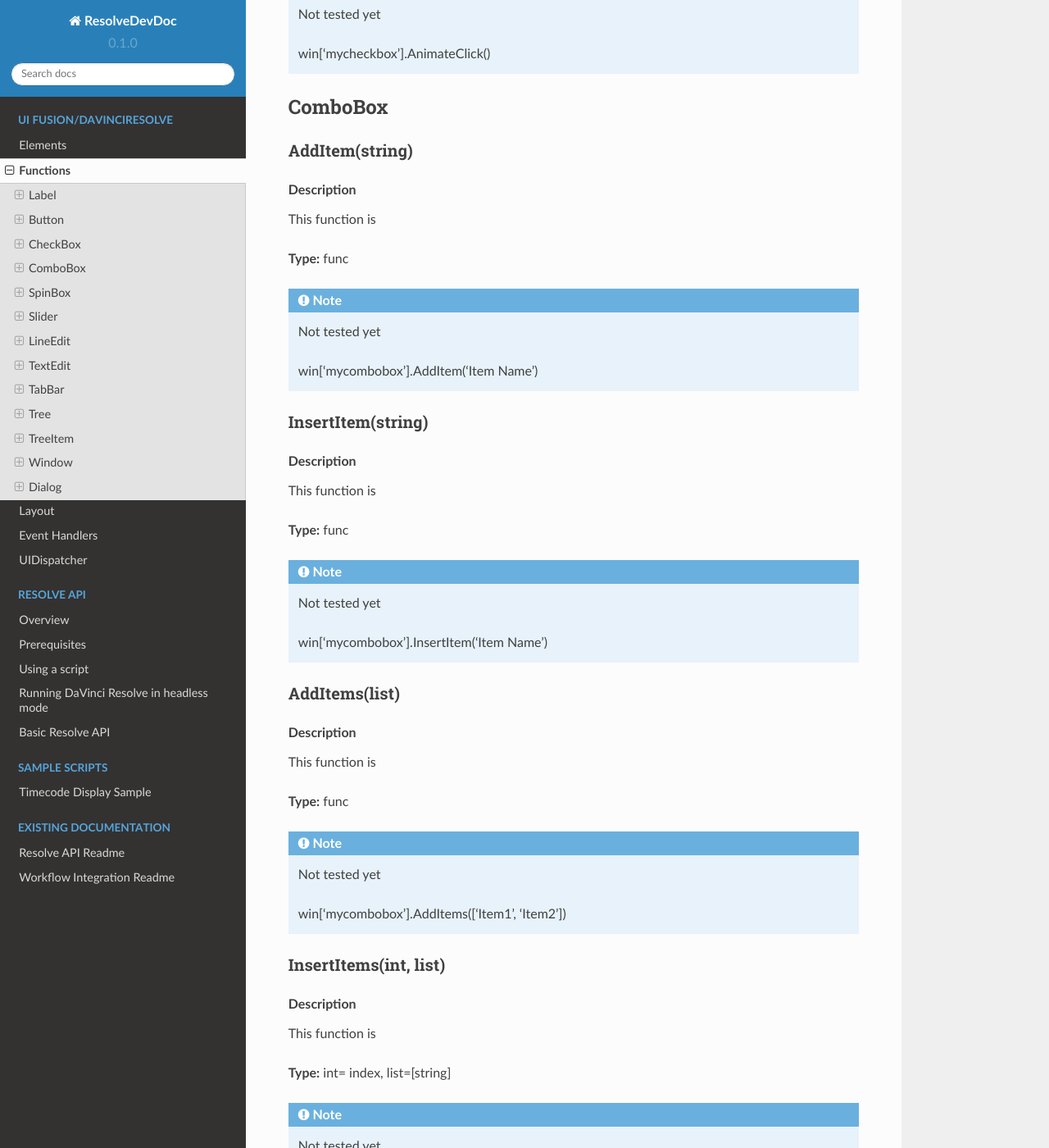
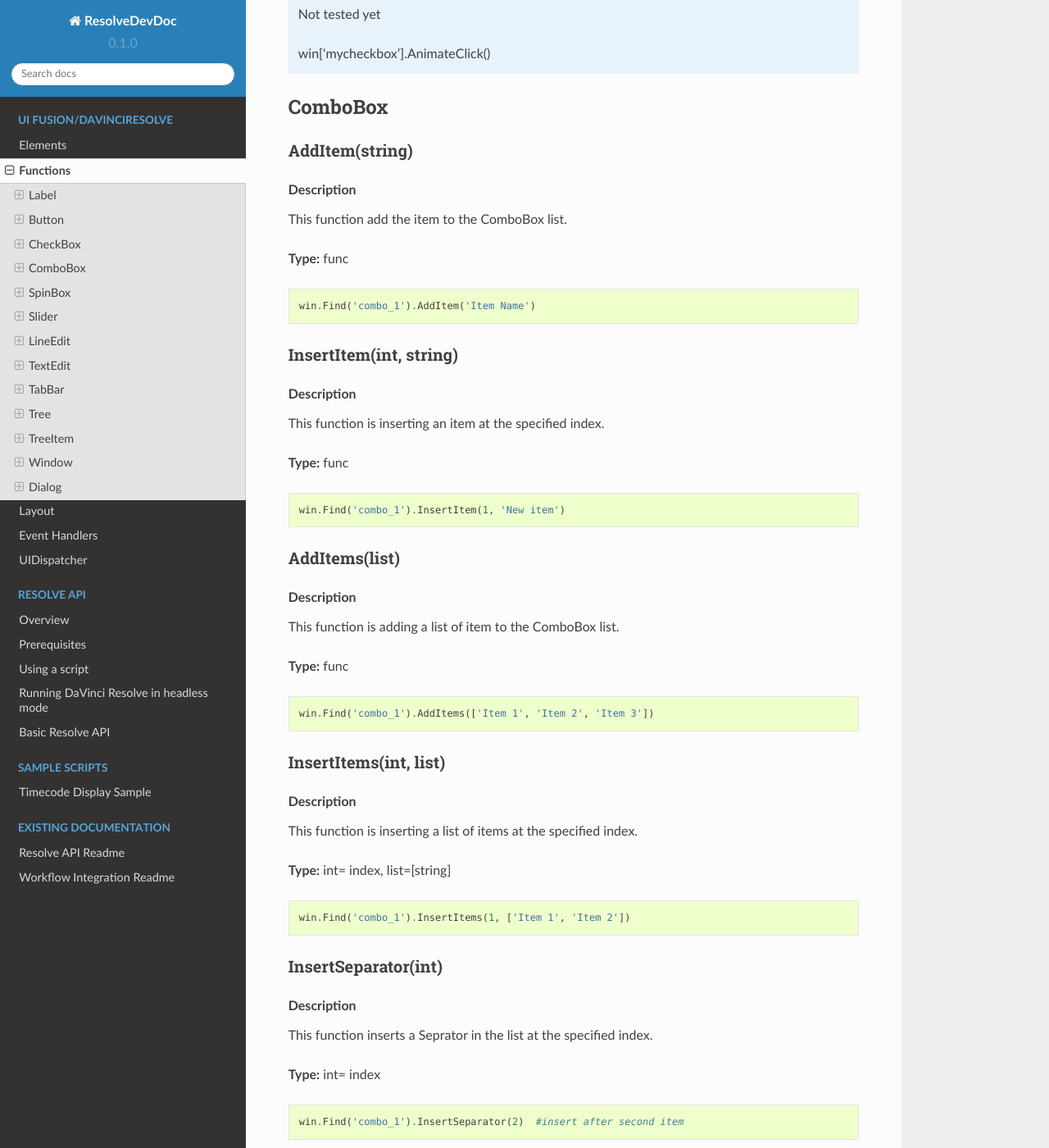
Before and after one commit to b3n0y/ResolveDevDoc, a Sphinx documentation site: the page built from docs/source/UI_elements_func.rst, in a window 1280 px wide and 1400 px high, scrolled down 4244 px. Shown: the whole window at 82% size. Built offline with Sphinx 7.4.7 and the Read the Docs theme 2.0.0, drawn with Linux system fonts in a browser that asks for light colours; some of the changed text lies outside the part shown.

Commit message:
element func

```diff
--- a/docs/source/UI_elements_func.rst
+++ b/docs/source/UI_elements_func.rst
@@ -136,6 +136,7 @@ AnimateClick()
 	win['mybutton'].AnimateClick()
 
 
+
 CheckBox
 --------
 
@@ -181,6 +182,7 @@ AnimateClick()
 	win['mycheckbox'].AnimateClick()
 
 
+
 ComboBox
 --------
 
@@ -189,27 +191,27 @@ AddItem(string)
 
 ..  topic:: Description
 
-	This function is
-
-**Type:** func
-
-..  note:: Not tested yet
-
-	win['mycombobox'].AddItem('Item Name')
-
-
-InsertItem(string)
-^^^^^^^^^^^^^^^^^^
-
-..  topic:: Description
-
-	This function is
-
-**Type:** func
-
-..  note:: Not tested yet
-
-	win['mycombobox'].InsertItem('Item Name')
+	This function add the item to the ComboBox list.
+
+**Type:** func
+
+..  code-block:: python
+
+	win.Find('combo_1').AddItem('Item Name')
+
+
+InsertItem(int, string)
+^^^^^^^^^^^^^^^^^^^^^^^
+
+..  topic:: Description
+
+	This function is inserting an item at the specified index.
+
+**Type:** func
+
+..  code-block:: python
+
+	win.Find('combo_1').InsertItem(1, 'New item')
 
 
 AddItems(list)
@@ -217,13 +219,13 @@ AddItems(list)
 
 ..  topic:: Description
 
-	This function is
-
-**Type:** func
-
-..  note:: Not tested yet
-
-	win['mycombobox'].AddItems(['Item1', 'Item2'])
+	This function is adding a list of item to the ComboBox list.
+
+**Type:** func
+
+..  code-block:: python
+
+	win.Find('combo_1').AddItems(['Item 1', 'Item 2', 'Item 3'])
 
 
 InsertItems(int, list)
@@ -231,13 +233,13 @@ InsertItems(int, list)
 
 ..  topic:: Description
 
-	This function is
+	This function is inserting a list of items at the specified index.
 
 **Type:** int= index, list=[string]
 
-..  note:: Not tested yet
-
-	win['mycombobox'].InsertItems(2, ['Item1', 'Item2'])
+..  code-block:: python
+
+	win.Find('combo_1').InsertItems(1, ['Item 1', 'Item 2'])
 
 
 InsertSeparator(int)
@@ -245,13 +247,13 @@ InsertSeparator(int)
 
 ..  topic:: Description
 
-	This function is
+	This function inserts a Seprator in the list at the specified index.
 
 **Type:** int= index
 
-..  note:: Not tested yet
-
-	win['mycombobox'].InsertSeparator(2)
+..  code-block:: python
+
+	win.Find('combo_1').InsertSeparator(2)  #insert after second item
 
 
 RemoveItem(int)
@@ -263,9 +265,9 @@ RemoveItem(int)
 
 **Type:** int= index
 
-..  note:: Not tested yet
-
-	win['mycombobox'].RemoveItem(2)
+..  code-block:: python
+
+	win.Find('combo_1').RemoveItem(2)  #remove third item
 
 
 Clear()
@@ -273,13 +275,13 @@ Clear()
 
 ..  topic:: Description
 
-	This function is
-
-**Type:** func
-
-..  note:: Not tested yet
-
-	win['mycombobox'].Clear()
+	This function removes all item from the ComboBox list
+
+**Type:** func
+
+..  code-block:: python
+
+	win.Find('combo_1').Clear()
 
 
 SetEditText(string)
@@ -287,13 +289,17 @@ SetEditText(string)
 
 ..  topic:: Description
 
-	This function is
-
-**Type:** func
-
-..  note:: Not tested yet
-
-	win['mycombobox'].SetEditText('My text')
+	This function sets the Text to appear in the editable Combox Item.
+
+	``ComboBox must be Editable``
+
+**Type:** func
+
+..  code-block:: python
+
+	ui.ComboBox({'ID':'combo_1', 'Editable': True }),
+
+	win.Find('combo_1').SetEditText('My text')
 
 
 ClearEditText()
@@ -301,13 +307,17 @@ ClearEditText()
 
 ..  topic:: Description
 
-	This function is
-
-**Type:** func
-
-..  note:: Not tested yet
-
-	win['mycombobox'].ClearEditText()
+	This function clears the EditText box in the Combox Item.
+
+	``ComboBox must be Editable``
+
+**Type:** func
+
+..  code-block:: python
+
+		ui.ComboBox({'ID':'combo_1', 'Editable': True }),
+
+	    win.Find('combo_1').ClearEditText()
 
 
 Count()
@@ -315,13 +325,16 @@ Count()
 
 ..  topic:: Description
 
-	This function is
-
-**Type:** func
-
-..  note:: Not tested yet
-
-	win['mycombobox'].Count()
+	This function returns the number of item in the ComboBox list.
+
+**Type:** func
+
+..  code-block:: python
+
+    ui.ComboBox({'ID':'combo_1'}),
+	win.Find("combo_1").AddItems(["Item 1","Item 2","Item 3"])
+	item_count = win.Find('combo_1').Count()
+	print(item_count)  # 3
 
 
 ShowPopup()
@@ -329,13 +342,13 @@ ShowPopup()
 
 ..  topic:: Description
 
-	This function is
-
-**Type:** func
-
-..  note:: Not tested yet
-
-	win['mycombobox'].ShowPopup()
+	This function opens the ComboBox list to display content
+
+**Type:** func
+
+..  code-block:: python
+
+	win.Find('combo_1').ShowPopup()
 
 
 HidePopup()
@@ -343,13 +356,13 @@ HidePopup()
 
 ..  topic:: Description
 
-	This function is
-
-**Type:** func
-
-..  note:: Not tested yet
-
-	win['mycombobox'].HidePopup()
+	This function closes the ComboBox list to hide content
+
+**Type:** func
+
+..  code-block:: python
+
+	win.Find('combo_1').HidePopup()
 
 
 SpinBox
@@ -360,13 +373,13 @@ SetRange(int, int)
 
 ..  topic:: Description
 
-	This function is
-
-**Type:** func
-
-..  note:: Not tested yet
-
-	win['myspinbox'].SetRange(0, 2)
+	This function is setting a Minimum and Maximum value to the SpinBox.
+
+**Type:** func
+
+..  code-block:: python
+
+	win.Find('spinbox_1').SetRange(0, 4)  #min=0, max=4
 
 
 StepBy(int)
@@ -374,13 +387,13 @@ StepBy(int)
 
 ..  topic:: Description
 
-	This function is
-
-**Type:** func
-
-..  note:: Not tested yet
-
-	win['myspinbox'].StepBy(2)
+	This function adding the specified value to the SpinBox.
+
+**Type:** func
+
+..  code-block:: python
+
+	win.Find('spinbox_1').StepBy(2)  #adds 2
 
 
 StepUp()
@@ -388,13 +401,13 @@ StepUp()
 
 ..  topic:: Description
 
-	This function is
-
-**Type:** func
-
-..  note:: Not tested yet
-
-	win['myspinbox'].StepUp()
+	This function is adding the current Step value to the SpinBox (default=1)
+
+**Type:** func
+
+..  code-block:: python
+
+        win.Find('spinbox_1').StepUp()
 
 
 StepDown()
@@ -402,11 +415,11 @@ StepDown()
 
 ..  topic:: Description
 
-	This function is
-
-**Type:** func
-
-..  note:: Not tested yet
+	This function is removing the current Step value to the SpinBox (default=1)
+
+**Type:** func
+
+..  code-block:: python
 
 	win['myspinbox'].StepDown()
 
@@ -416,13 +429,13 @@ SelectAll()
 
 ..  topic:: Description
 
-	This function is
-
-**Type:** func
-
-..  note:: Not tested yet
-
-	win['myspinbox'].SelectAll()
+	This function is selecting all the numbers in the SpinBox
+
+**Type:** func
+
+..  code-block:: python
+
+	win.Find('spinbox_1').SelectAll()
 
 
 Clear()
@@ -430,13 +443,14 @@ Clear()
 
 ..  topic:: Description
 
-	This function is
-
-**Type:** func
-
-..  note:: Not tested yet
-
-	win['myspinbox'].Clear()
+	This function clears the SpinBox display
+
+**Type:** func
+
+..  code-block:: python
+
+	win.Find('spinbox_1').Clear()
+
 
 
 Slider
@@ -447,13 +461,13 @@ SetRange(int, int)
 
 ..  topic:: Description
 
-	This function is
-
-**Type:** func
-
-..  note:: Not tested yet
-
-	win['myslider'].SetRange(0, 2)
+	This function is setting a Minimum and Maximum value to the Slider.
+
+**Type:** func
+
+..  code-block:: python
+
+	win.Find('slider_1').SetRange(0, 4)  #min=0, max=4
 
 
 TriggerAction(string)
@@ -478,13 +492,13 @@ SetSelection(int, int)
 
 ..  topic:: Description
 
-	This function is
+	This function is selecting a range of characters in the LineEdit.
 
 **Type:** func int = index start, index end
 
-..  note:: Not tested yet
-
-	win['le_1'].SetSelection(0, 2)
+..  code-block:: python
+
+	win.Find('le_1').SetSelection(0, 4)  #selects the first 4 characters
 
 
 HasSelectedText()
--- a/docs/source/samples/GUI_sample.py
+++ b/docs/source/samples/GUI_sample.py
@@ -1,5 +1,6 @@
 #!/usr/local/bin/python3
 
+from itertools import count
 import os
 import sys
 import json
@@ -58,10 +59,10 @@ def create_main_window():
         'ID': "my_window",
         'Geometry': [ 400,200,250,125 ],
         'WindowTitle': 'My Window',
-        'Events': {'Hide': True, 'Show': True, 'Clicked': True, 'Close': True}
         },
         ui.VGroup([
-    		ui.Tree({'ID':'tree_1', 'Events': {'ItemEntered': True} })
+            ui.LineEdit({'ID':'le_1', }),
+            ui.Button({'ID':'button_1', 'Text': "run func" })
         ])
     )
 
@@ -70,20 +71,18 @@ def create_main_window():
     win_items = win.GetItems()
 
 
-
     # Event handlers
     def OnClose(ev):
         dispatcher.ExitLoop()
 
 
-    def OnItemEntered(ev):
-        print(f"Item Entered")
+    def OnClicked(ev):
+        print(win.Find('le_1').HasSelectedText())
 
     # assign event handlers
-    win.On['tree_1'].ItemEntered = OnItemEntered
-
 
     win.On["my_window"].Close = OnClose
+    win.On["button_1"].Clicked = OnClicked
 
     return win, win_items
 
@@ -95,6 +94,8 @@ def initialize():
 
     win, win_items = create_main_window()
 
+    # win.Find("combo_1").AddItems(["Item 1","Item 2","Item 3"])
+
     # win.Find("combo_1").AddItems(["Blue","Cyan","Green","Yellow","Red","Pink","Purple","Fuchsia","Rose","Lavender","Sky","Mint","Lemon","Sand","Cocoa","Cream"])
 
     # win.Find('tabbar_1').AddTab('Tab1')
@@ -103,20 +104,20 @@ def initialize():
     # print(win.Find('tabbar_1').TabText[0])
 
 
-    itm = win.Find('tree_1').NewItem()
-    itm2 = win.Find('tree_1').NewItem()
-    itm2.Text[0] = "Child of itm"
+    # itm = win.Find('tree_1').NewItem()
+    # itm2 = win.Find('tree_1').NewItem()
+    # itm2.Text[0] = "Child of itm"
 
 
-    itm.Text[0] = "First column"
-    itm.Text[1] = "Second column"
+    # itm.Text[0] = "First column"
+    # itm.Text[1] = "Second column"
 
-    win.Find('tree_1').AddTopLevelItem(itm)
-    win.Find('tree_1').ColumnWidth[0] = 200
-    itm.AddChild(itm2)
+    # win.Find('tree_1').AddTopLevelItem(itm)
+    # win.Find('tree_1').ColumnWidth[0] = 200
+    # itm.AddChild(itm2)
 
 
-    win.Find('tree_1').AddTopLevelItem(itm2)
+    # win.Find('tree_1').AddTopLevelItem(itm2)
 
 
 def main():
```
